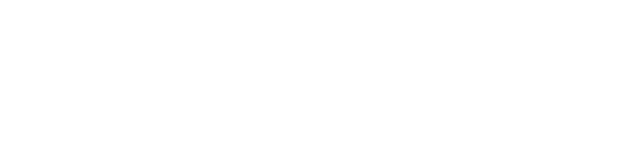
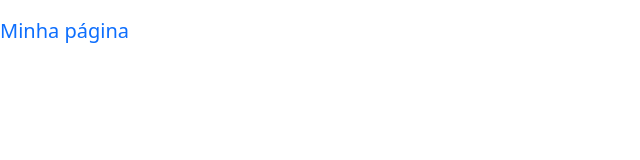
Before and after one commit to GabrielleTuao/curso, a plain HTML site: page Javascript2/index.html in a window 1280 px wide. Shown: the whole page, without its empty margins (0-640 px from the left). Drawn offline with Linux system fonts and the light colour scheme.

Commit message:
updating

```diff
--- a/Javascript2/index.html
+++ b/Javascript2/index.html
@@ -8,5 +8,8 @@
         <link rel="stylesheet" href="css/style.css">
         <title>Página</title>
     </head>
-    <body></body>
+    <body>
+        <nav class="navbar navbar-expand-lg navbar-light"></nav>
+        <a class="navbar-brand" href="a">Minha página</a>
+    </body>
 </html>
```
Also changed, not shown: Javascript2/img/GLStudio.png (added), Javascript2/img/logo-sm-white.png (added), Javascript2/img/pexels-afif-kusuma-8949399.jpg (added), 2 other files.
